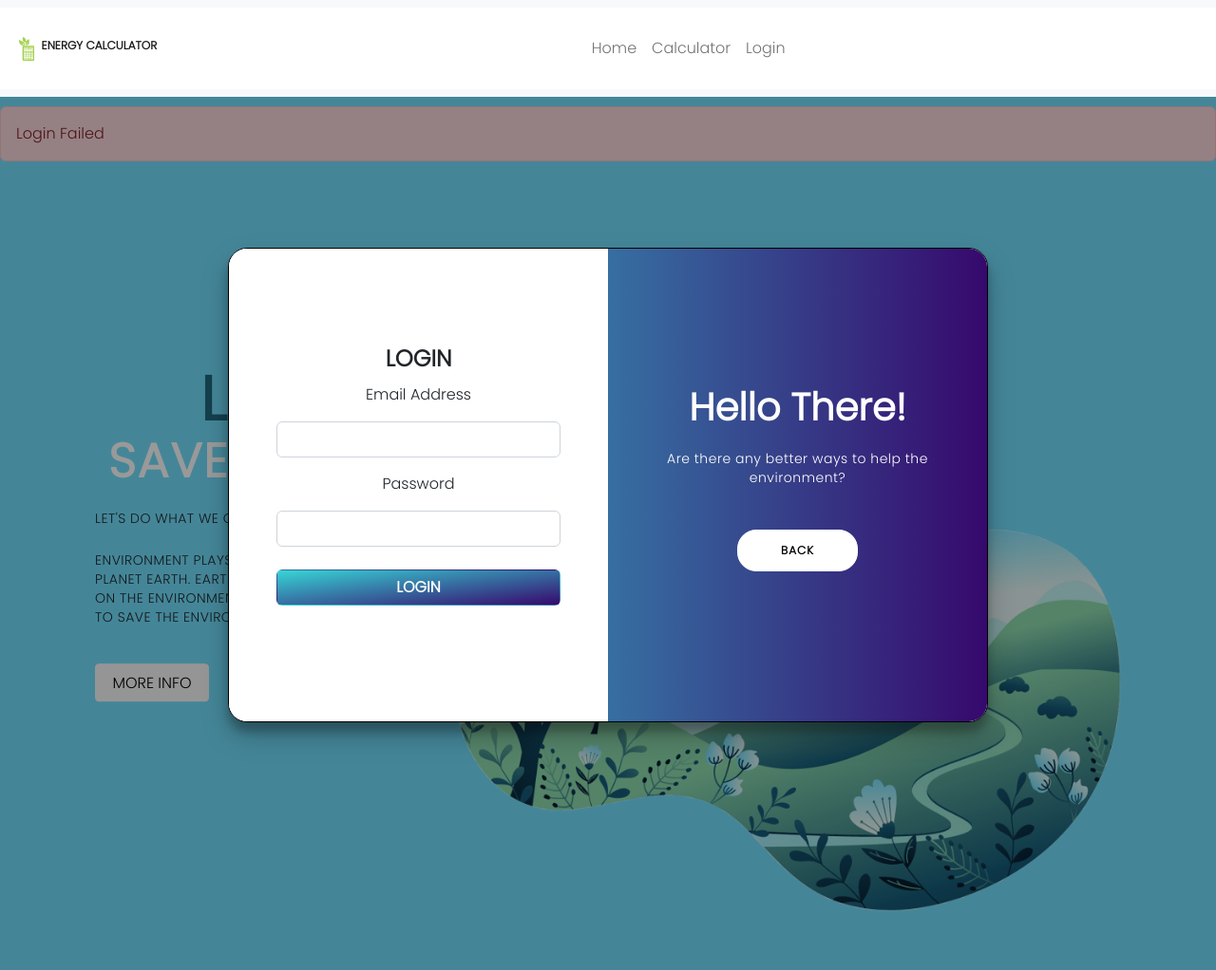
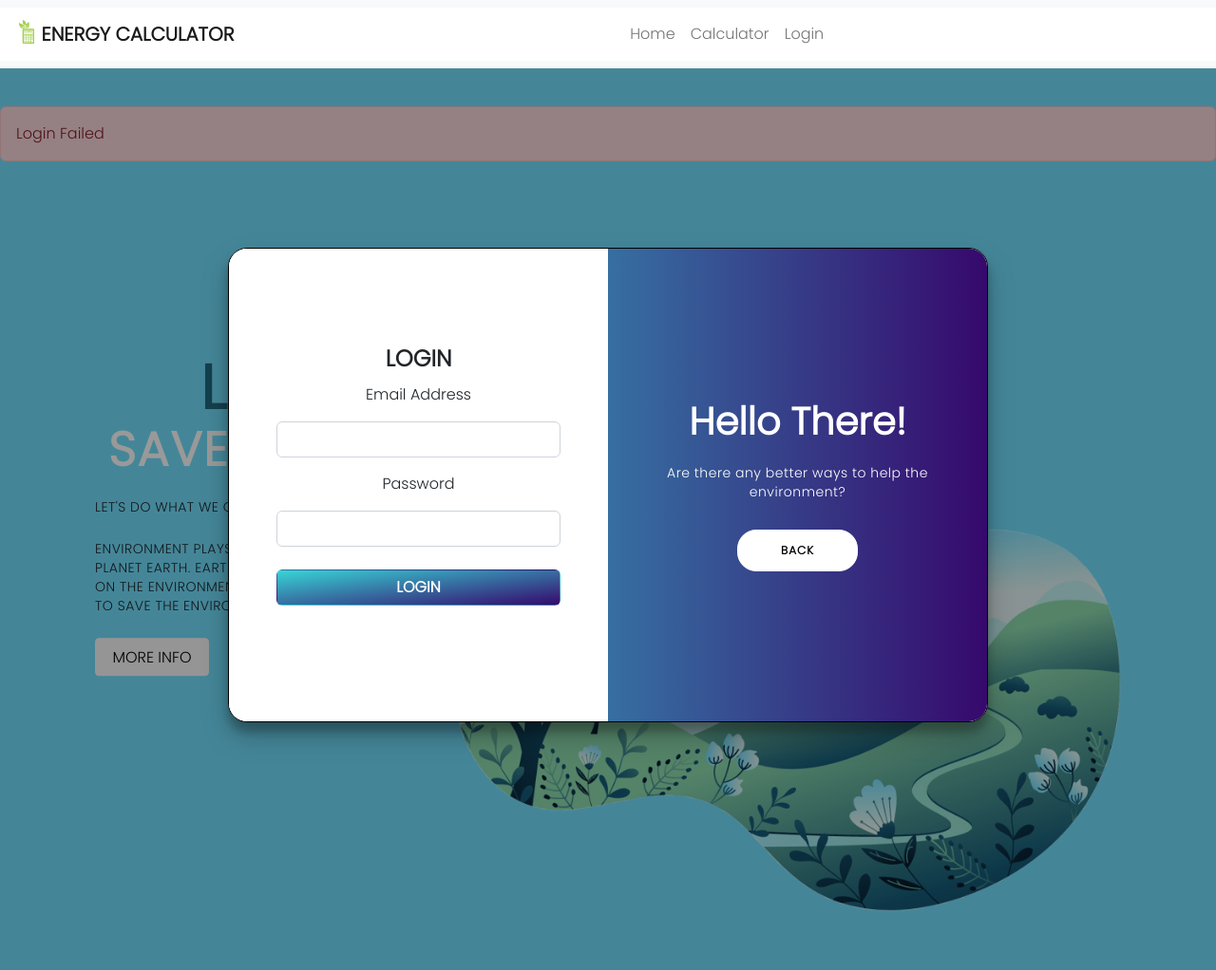
Before and after one commit to lgf2111/energy-calculator, a Flask app: page /login in a window 1280 px wide. Shown: the whole page at 95% size. Run offline with Flask 2, Linux system fonts and the light colour scheme; some libraries are stand-ins or nearby versions.

Commit message:
update login.css

```diff
--- a/webapp/static/style/login.css
+++ b/webapp/static/style/login.css
@@ -1,16 +1,6 @@
 * {
 	box-sizing: border-box;
 }
-
-/* body {
-	background-image: linear-gradient(to bottom right, #37D5D6, #36096D);
-	display: flex;
-	justify-content: center;
-	align-items: center;
-	flex-direction: column;
-	height: 100vh;
-	margin: -20px 0 50px;
-} */
 
 h1 {
 	font-weight: bold;
@@ -27,17 +17,6 @@ p {
 	line-height: 20px;
 	letter-spacing: 0.5px;
 	margin: 20px 0 30px;
-}
-
-span {
-	font-size: 12px;
-}
-
-a {
-	color: #333;
-	font-size: 14px;
-	text-decoration: none;
-	margin: 15px 0;
 }
 
 button {
```
